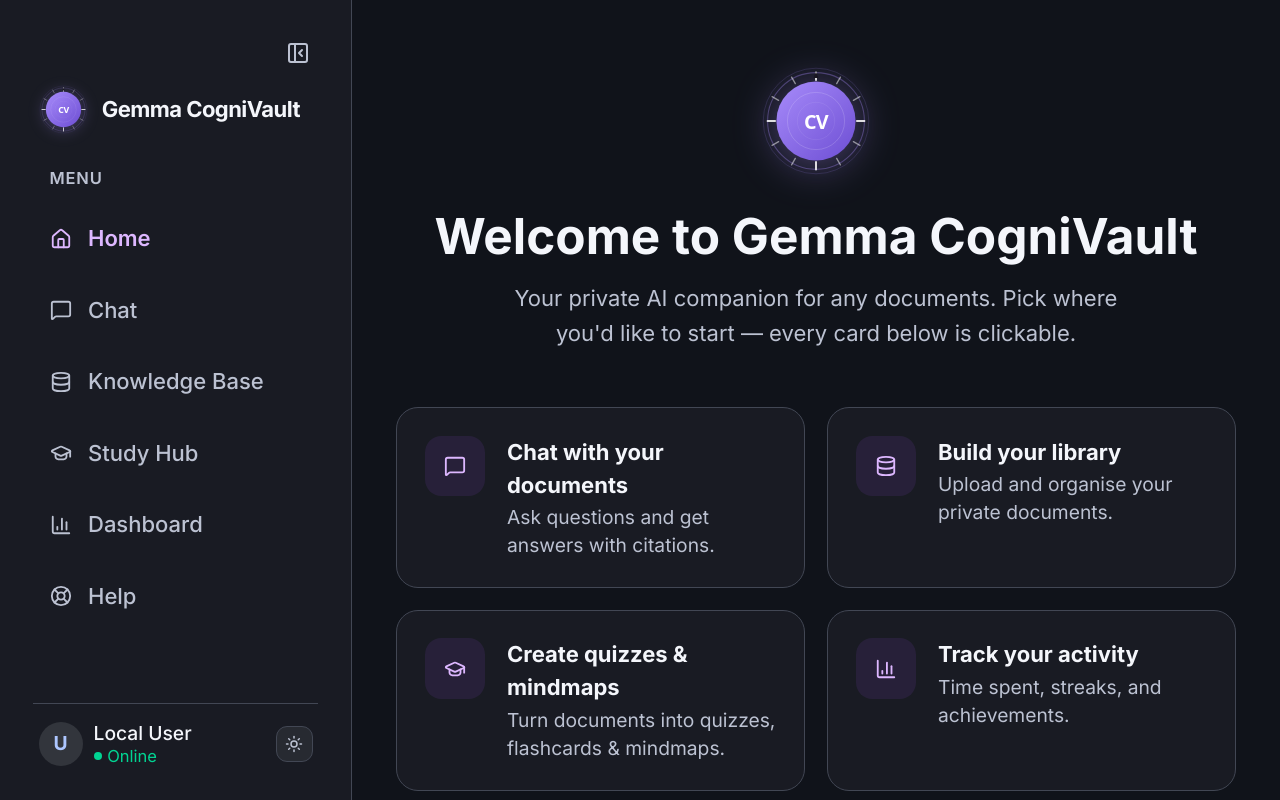
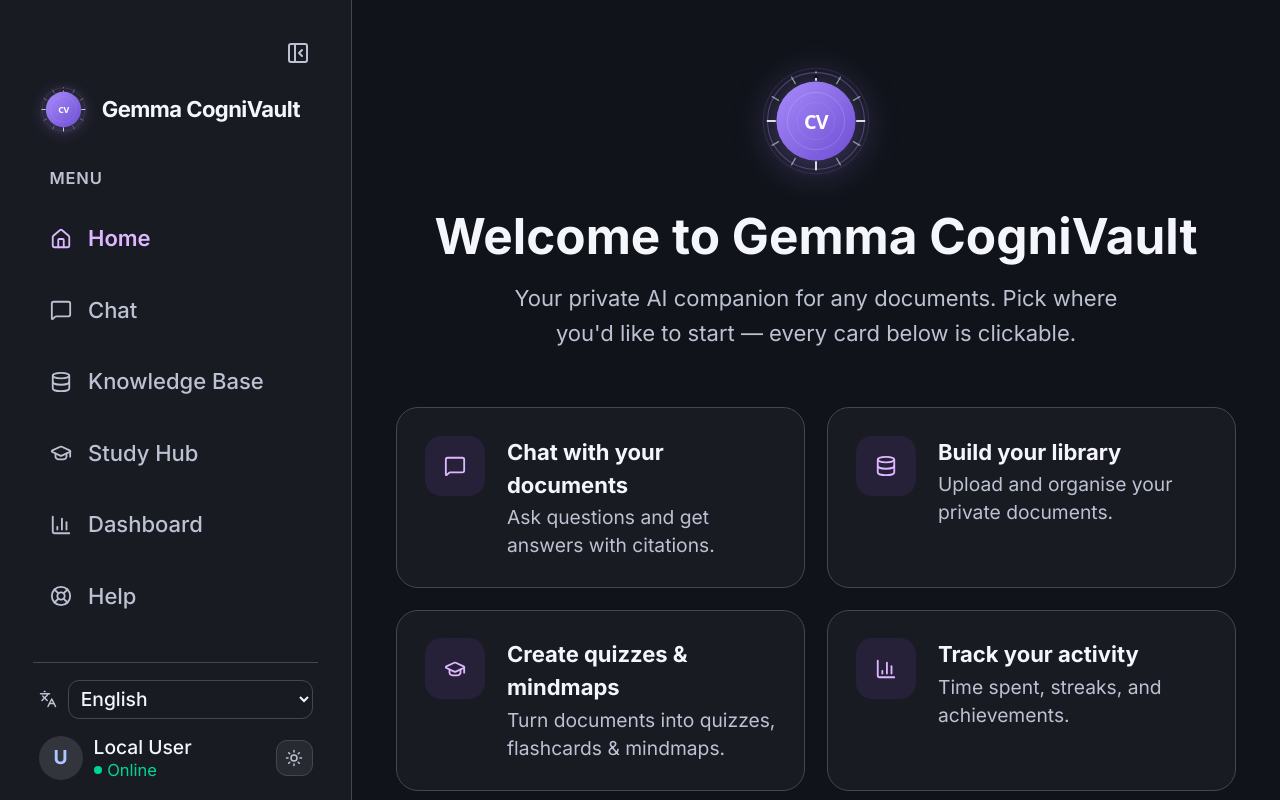
Before and after one commit to ndimoforaretas/local-gemma-rag, a React (Vite) app in the folder frontend/: page / in a window 1280 px wide. Built offline with nearby package versions, Linux system fonts and the light colour scheme.

Commit message:
feat(i18n): integrate i18next for internationalization support and add language switcher

```diff
--- a/frontend/package.json
+++ b/frontend/package.json
@@ -16,11 +16,14 @@
     "@xyflow/react": "^12.11.0",
     "framer-motion": "^12.38.0",
     "html-to-image": "^1.11.13",
+    "i18next": "^26.3.1",
+    "i18next-browser-languagedetector": "^8.2.1",
     "jspdf": "^4.2.1",
     "lucide-react": "^1.16.0",
     "marked": "^18.0.3",
     "react": "^19.2.6",
-    "react-dom": "^19.2.6"
+    "react-dom": "^19.2.6",
+    "react-i18next": "^17.0.8"
   },
   "devDependencies": {
     "@eslint/js": "^10.0.1",
--- /dev/null
+++ b/frontend/src/components/LanguageSwitcher.tsx
@@ -0,0 +1,31 @@
+/**
+ * Language picker for the sidebar. Lists every registered language and switches
+ * the UI live (choice persists via i18next's localStorage detector).
+ */
+
+import { useTranslation } from "react-i18next";
+import { Languages } from "lucide-react";
+import { SUPPORTED_LANGUAGES } from "../i18n";
+
+export function LanguageSwitcher() {
+  const { i18n, t } = useTranslation("common");
+
+  return (
+    <label className="flex items-center gap-2 px-1">
+      <Languages size={18} className="shrink-0 text-ink-muted" />
+      <span className="sr-only">{t("language")}</span>
+      <select
+        aria-label={t("language")}
+        value={i18n.resolvedLanguage}
+        onChange={(e) => void i18n.changeLanguage(e.target.value)}
+        className="flex-1 min-w-0 bg-transparent text-sm font-medium text-ink-strong rounded-lg px-1.5 py-1 border border-[#c2c6d6] dark:border-[#424754] focus:outline-none focus:border-[#a855f7]/50 cursor-pointer"
+      >
+        {SUPPORTED_LANGUAGES.map((l) => (
+          <option key={l.code} value={l.code} className="text-black">
+            {l.nativeName}
+          </option>
+        ))}
+      </select>
+    </label>
+  );
+}
--- a/frontend/src/components/Sidebar.tsx
+++ b/frontend/src/components/Sidebar.tsx
@@ -15,7 +15,9 @@ import {
 } from "lucide-react";
 import { motion } from "framer-motion";
 import { useEffect, useState } from "react";
+import { useTranslation } from "react-i18next";
 import { Tooltip } from "./Tooltip";
+import { LanguageSwitcher } from "./LanguageSwitcher";
 import { useChatChrome } from "./ChatChromeContext";
 
 export type AppView = "home" | "chat" | "sync" | "study" | "dashboard" | "help";
@@ -29,17 +31,19 @@ interface SidebarProps {
 
 const COLLAPSE_KEY = "sidebar-collapsed";
 
-const NAV_ITEMS: { id: AppView; label: string; icon: LucideIcon }[] = [
-  { id: "home", label: "Home", icon: HomeIcon },
-  { id: "chat", label: "Chat", icon: MessageSquare },
-  { id: "sync", label: "Knowledge Base", icon: Database },
-  { id: "study", label: "Study Hub", icon: GraduationCap },
-  { id: "dashboard", label: "Dashboard", icon: BarChart3 },
-  { id: "help", label: "Help", icon: LifeBuoy },
+// Labels come from translations (t(`nav.${id}`)); only id + icon live here.
+const NAV_ITEMS: { id: AppView; icon: LucideIcon }[] = [
+  { id: "home", icon: HomeIcon },
+  { id: "chat", icon: MessageSquare },
+  { id: "sync", icon: Database },
+  { id: "study", icon: GraduationCap },
+  { id: "dashboard", icon: BarChart3 },
+  { id: "help", icon: LifeBuoy },
 ];
 
 export function Sidebar({ activeView, setActiveView, isDark, onToggleDark }: SidebarProps) {
   const chrome = useChatChrome();
+  const { t } = useTranslation("sidebar");
   const [collapsed, setCollapsed] = useState(() => {
     try {
       return localStorage.getItem(COLLAPSE_KEY) === "1";
@@ -64,10 +68,10 @@ export function Sidebar({ activeView, setActiveView, isDark, onToggleDark }: Sid
       {/* Collapse toggle sits ABOVE the brand so it never crowds the name. */}
       <div className="flex flex-col gap-2">
         <div className={`flex ${collapsed ? "justify-center" : "justify-end"}`}>
-          <Tooltip content={collapsed ? "Expand sidebar" : "Collapse sidebar"} position="right">
+          <Tooltip content={collapsed ? t("expand") : t("collapse")} position="right">
             <button
               onClick={() => setCollapsed((c) => !c)}
-              aria-label={collapsed ? "Expand sidebar" : "Collapse sidebar"}
+              aria-label={collapsed ? t("expand") : t("collapse")}
               className="p-1.5 rounded-lg text-ink-muted hover:text-ink-strong hover:bg-[#e0e3e5] dark:hover:bg-[#272a31] transition-colors"
             >
               {collapsed ? <PanelLeftOpen size={24} /> : <PanelLeftClose size={24} />}
@@ -82,7 +86,7 @@ export function Sidebar({ activeView, setActiveView, isDark, onToggleDark }: Sid
           />
           {!collapsed && (
             <h1 className="text-base font-bold tracking-tight text-ink-strong truncate">
-              Gemma CogniVault
+              {t("appName", { ns: "common" })}
             </h1>
           )}
         </div>
@@ -93,14 +97,14 @@ export function Sidebar({ activeView, setActiveView, isDark, onToggleDark }: Sid
         <div className={`flex flex-col gap-2 ${collapsed ? "items-center" : ""}`}>
           <RailButton
             icon={Plus}
-            label="New Chat"
+            label={t("newChat")}
             onClick={chrome.newChat}
             collapsed={collapsed}
             variant="primary"
           />
           <RailButton
             icon={History}
-            label="Browse Past Sessions"
+            label={t("browseSessions")}
             onClick={chrome.toggleHistory}
             collapsed={collapsed}
             active={chrome.isHistoryOpen}
@@ -115,14 +119,14 @@ export function Sidebar({ activeView, setActiveView, isDark, onToggleDark }: Sid
       >
         {!collapsed && (
           <div className="text-xs uppercase tracking-wider text-ink-muted font-semibold mb-2 px-3">
-            Menu
+            {t("menu")}
           </div>
         )}
-        {NAV_ITEMS.map(({ id, label, icon }) => (
+        {NAV_ITEMS.map(({ id, icon }) => (
           <NavItem
             key={id}
             icon={icon}
-            label={label}
+            label={t(`nav.${id}`)}
             active={activeView === id}
             collapsed={collapsed}
             onClick={() => setActiveView(id)}
@@ -130,9 +134,10 @@ export function Sidebar({ activeView, setActiveView, isDark, onToggleDark }: Sid
         ))}
       </nav>
 
-      {/* Bottom: user chip + theme toggle */}
+      {/* Bottom: language picker (expanded) + user chip + theme toggle */}
       <div className="flex flex-col gap-3">
         <div className="h-px bg-[#c2c6d6] dark:bg-[#424754]" />
+        {!collapsed && <LanguageSwitcher />}
         <div className={`flex items-center gap-2 ${collapsed ? "flex-col" : "px-1"}`}>
           <div className="w-8 h-8 rounded-full bg-[#d0e1fb] text-[#0058be] dark:bg-[#32353c] dark:text-[#adc6ff] flex items-center justify-center font-bold text-sm shrink-0">
             U
@@ -140,18 +145,18 @@ export function Sidebar({ activeView, setActiveView, isDark, onToggleDark }: Sid
           {!collapsed && (
             <div className="flex flex-col flex-1 min-w-0">
               <span className="text-sm font-medium text-ink-strong truncate leading-tight">
-                Local User
+                {t("localUser")}
               </span>
               <div className="flex items-center gap-1 text-xs text-emerald-500 dark:text-emerald-400">
                 <span className="w-1.5 h-1.5 rounded-full bg-emerald-500 dark:bg-emerald-400 shrink-0" />
-                Online
+                {t("online")}
               </div>
             </div>
           )}
-          <Tooltip content={isDark ? "Light mode" : "Dark mode"} position="right">
+          <Tooltip content={isDark ? t("lightMode") : t("darkMode")} position="right">
             <button
               onClick={onToggleDark}
-              aria-label={isDark ? "Switch to light mode" : "Switch to dark mode"}
+              aria-label={isDark ? t("lightMode") : t("darkMode")}
               className="p-1.5 rounded-lg border transition-colors shrink-0 bg-[#e0e3e5] border-[#c2c6d6] text-ink-muted hover:text-ink-strong dark:bg-[#272a31] dark:border-[#424754]"
             >
               {isDark ? <Sun size={18} /> : <Moon size={18} />}
--- /dev/null
+++ b/frontend/src/i18n/index.ts
@@ -0,0 +1,65 @@
+/**
+ * i18n setup (react-i18next).
+ *
+ * Translation files live in `src/locales/<lang>/<namespace>.json` and are
+ * auto-discovered at build time — so adding a language is just:
+ *   1. drop in `src/locales/<code>/*.json` (copy the `en` files, translate),
+ *   2. add one entry to SUPPORTED_LANGUAGES below.
+ *
+ * Language choice is detected from localStorage (`cognivault.lang`) then the
+ * browser, and falls back to English.
+ */
+
+import i18n, { type Resource } from "i18next";
+import { initReactI18next } from "react-i18next";
+import LanguageDetector from "i18next-browser-languagedetector";
+
+export interface LanguageDef {
+  code: string;
+  /** English name (for menus/admin). */
+  label: string;
+  /** Endonym — how speakers write the language's own name. */
+  nativeName: string;
+  dir: "ltr" | "rtl";
+}
+
+/**
+ * Registered languages. Only languages listed here appear in the switcher.
+ * Add a new one here AFTER its `src/locales/<code>/*.json` files exist.
+ */
+export const SUPPORTED_LANGUAGES: LanguageDef[] = [
+  { code: "en", label: "English", nativeName: "English", dir: "ltr" },
+];
+
+// Auto-build the resources map from every locale JSON file.
+const files = import.meta.glob("../locales/**/*.json", { eager: true });
+const resources: Record<string, Record<string, unknown>> = {};
+for (const path in files) {
+  const m = path.match(/locales\/([^/]+)\/([^/]+)\.json$/);
+  if (!m) continue;
+  const [, lng, ns] = m;
+  (resources[lng] ??= {})[ns] =
+    (files[path] as { default?: unknown }).default ?? files[path];
+}
+
+const namespaces = Object.keys(resources.en ?? { common: {} });
+
+void i18n
+  .use(LanguageDetector)
+  .use(initReactI18next)
+  .init({
+    resources: resources as unknown as Resource,
+    fallbackLng: "en",
+    supportedLngs: SUPPORTED_LANGUAGES.map((l) => l.code),
+    ns: namespaces,
+    defaultNS: "common",
+    detection: {
+      order: ["localStorage", "navigator"],
+      lookupLocalStorage: "cognivault.lang",
+      caches: ["localStorage"],
+    },
+    interpolation: { escapeValue: false }, // React already escapes
+    returnNull: false,
+  });
+
+export default i18n;
--- /dev/null
+++ b/frontend/src/locales/en/common.json
@@ -0,0 +1,4 @@
+{
+  "appName": "Gemma CogniVault",
+  "language": "Language"
+}
--- /dev/null
+++ b/frontend/src/locales/en/sidebar.json
@@ -0,0 +1,19 @@
+{
+  "menu": "Menu",
+  "newChat": "New Chat",
+  "browseSessions": "Browse Past Sessions",
+  "collapse": "Collapse sidebar",
+  "expand": "Expand sidebar",
+  "lightMode": "Light mode",
+  "darkMode": "Dark mode",
+  "online": "Online",
+  "localUser": "Local User",
+  "nav": {
+    "home": "Home",
+    "chat": "Chat",
+    "sync": "Knowledge Base",
+    "study": "Study Hub",
+    "dashboard": "Dashboard",
+    "help": "Help"
+  }
+}
--- a/frontend/src/main.tsx
+++ b/frontend/src/main.tsx
@@ -2,6 +2,7 @@ import { StrictMode } from 'react';
 import { createRoot } from 'react-dom/client';
 import { QueryClient, QueryClientProvider } from '@tanstack/react-query';
 import { ErrorBoundary } from './components/ErrorBoundary';
+import './i18n';
 import './index.css';
 import App from './App.tsx';
 
```
Also changed, not shown: 1 other file (tests, documents, lock files or other folders).
